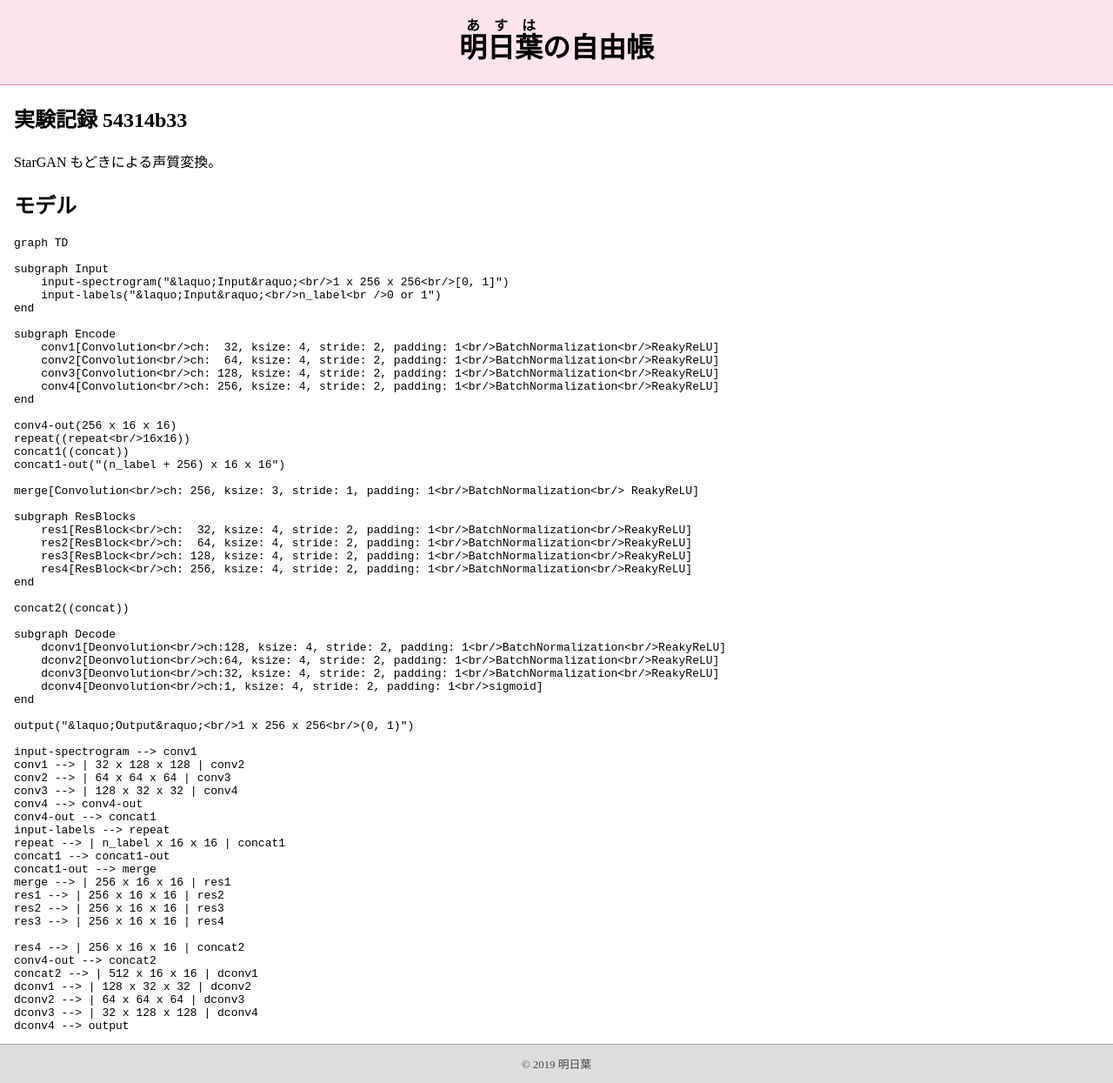
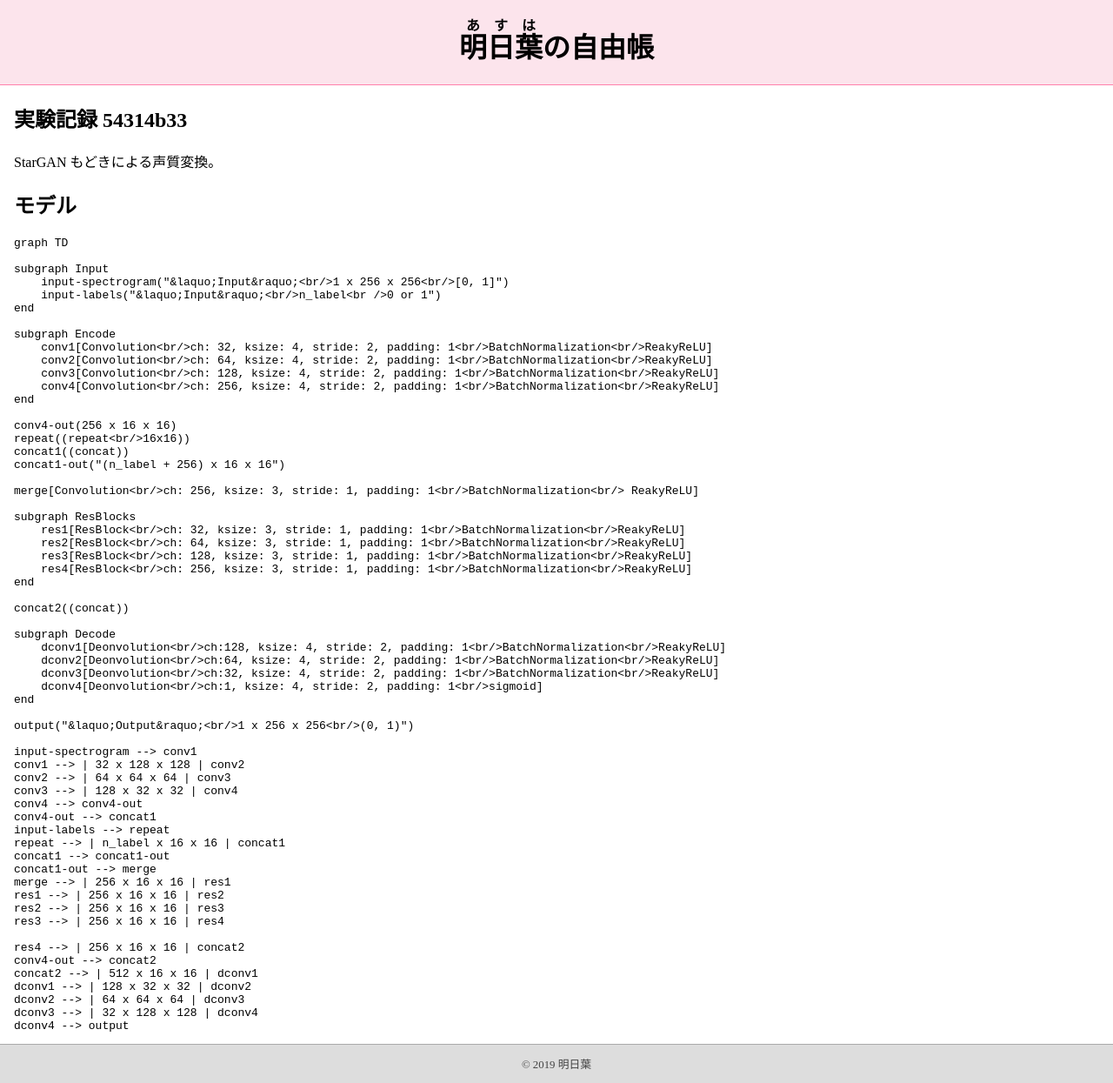
Before and after one commit to proj-asha/proj-asha.github.io, a Jekyll site: the page built from _experiments/54314b33.md, in a window 1280 px wide. Shown: the whole page at 87% size. Built offline with Jekyll 4.4.1, drawn with Linux system fonts in a browser that asks for light colours.

Commit message:
モデルの誤りを訂正(54314b33)

```diff
--- a/_experiments/54314b33.md
+++ b/_experiments/54314b33.md
@@ -18,8 +18,8 @@ subgraph Input
 end
 
 subgraph Encode
-    conv1[Convolution<br/>ch:  32, ksize: 4, stride: 2, padding: 1<br/>BatchNormalization<br/>ReakyReLU]
-    conv2[Convolution<br/>ch:  64, ksize: 4, stride: 2, padding: 1<br/>BatchNormalization<br/>ReakyReLU]
+    conv1[Convolution<br/>ch: 32, ksize: 4, stride: 2, padding: 1<br/>BatchNormalization<br/>ReakyReLU]
+    conv2[Convolution<br/>ch: 64, ksize: 4, stride: 2, padding: 1<br/>BatchNormalization<br/>ReakyReLU]
     conv3[Convolution<br/>ch: 128, ksize: 4, stride: 2, padding: 1<br/>BatchNormalization<br/>ReakyReLU]
     conv4[Convolution<br/>ch: 256, ksize: 4, stride: 2, padding: 1<br/>BatchNormalization<br/>ReakyReLU]
 end
@@ -32,10 +32,10 @@ concat1-out("(n_label + 256) x 16 x 16")
 merge[Convolution<br/>ch: 256, ksize: 3, stride: 1, padding: 1<br/>BatchNormalization<br/> ReakyReLU]
 
 subgraph ResBlocks
-    res1[ResBlock<br/>ch:  32, ksize: 4, stride: 2, padding: 1<br/>BatchNormalization<br/>ReakyReLU]
-    res2[ResBlock<br/>ch:  64, ksize: 4, stride: 2, padding: 1<br/>BatchNormalization<br/>ReakyReLU]
-    res3[ResBlock<br/>ch: 128, ksize: 4, stride: 2, padding: 1<br/>BatchNormalization<br/>ReakyReLU]
-    res4[ResBlock<br/>ch: 256, ksize: 4, stride: 2, padding: 1<br/>BatchNormalization<br/>ReakyReLU]
+    res1[ResBlock<br/>ch: 32, ksize: 3, stride: 1, padding: 1<br/>BatchNormalization<br/>ReakyReLU]
+    res2[ResBlock<br/>ch: 64, ksize: 3, stride: 1, padding: 1<br/>BatchNormalization<br/>ReakyReLU]
+    res3[ResBlock<br/>ch: 128, ksize: 3, stride: 1, padding: 1<br/>BatchNormalization<br/>ReakyReLU]
+    res4[ResBlock<br/>ch: 256, ksize: 3, stride: 1, padding: 1<br/>BatchNormalization<br/>ReakyReLU]
 end
 
 concat2((concat))
```
